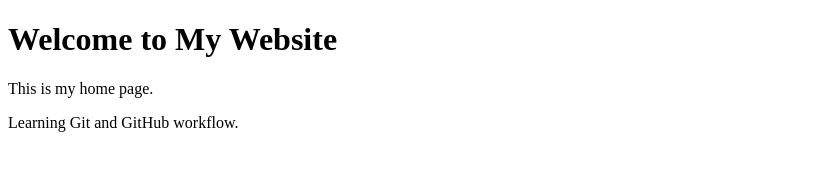
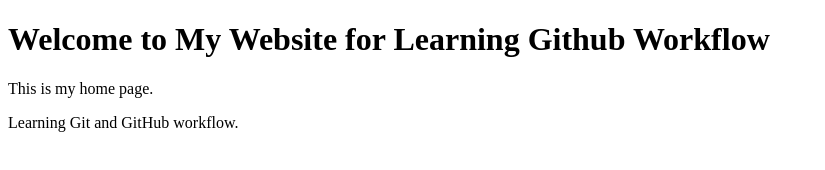
Before and after one commit to CKhubu/git-assignmentSGA2, a plain HTML site: page index.html in a window 1280 px wide. Shown: the whole page, without its empty margins (0-825 px from the left). Drawn offline with Linux system fonts and the light colour scheme.

Commit message:
Temporary update

```diff
--- a/index.html
+++ b/index.html
@@ -4,7 +4,7 @@
     <title>Home Page</title>
 </head>
 <body>
-    <h1>Welcome to My Website</h1>
+    <h1>Welcome to My Website for Learning Github Workflow</h1>
     <p>This is my home page.</p>
    <p>Learning Git and GitHub workflow.</p>
 </body>
```
